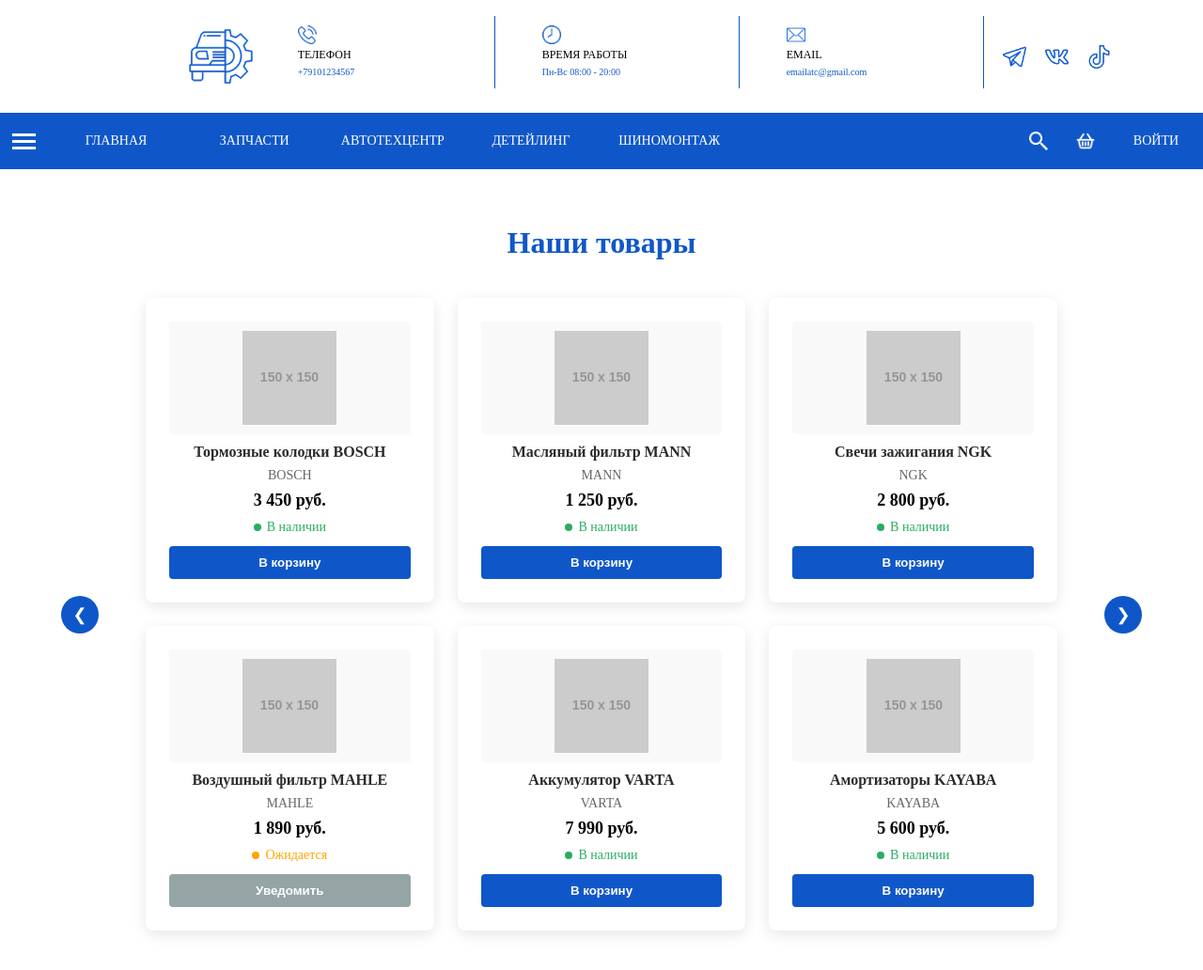
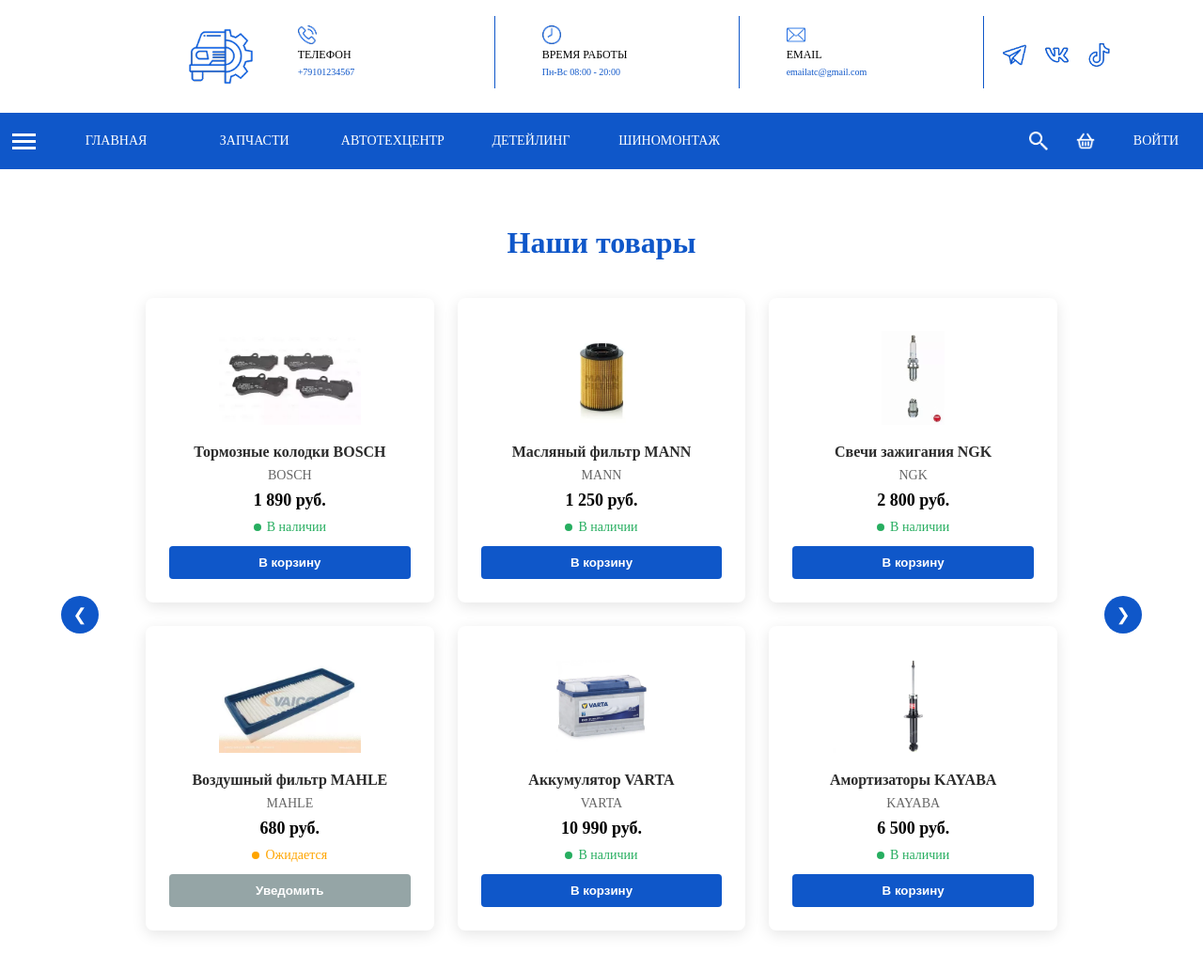
Before and after one commit to xmenbro/AutoRepairCenter, a plain HTML site: page src/html/index.html in a window 1280 px wide. Shown: the top 1032 px of the page at 94% size. Drawn offline with Linux system fonts and the light colour scheme; placeholder pictures from the web are drawn by us.

Commit message:
refactor(Cards): add images for cards

```diff
--- a/src/css/style.css
+++ b/src/css/style.css
@@ -181,7 +181,6 @@
     align-items: center;
     justify-content: center;
     margin-bottom: 10px;
-    background: #f9f9f9;
     border-radius: 4px;
 }
 
--- a/src/html/index.html
+++ b/src/html/index.html
@@ -28,9 +28,9 @@
                 </div>
             </div>
             <div class="icons">
-                <img src="../images/icons/telegram.png" alt="telegram">
-                <img src="../images/icons/vk.png" alt="vk">
-                <img src="../images/icons/tik-tok.png" alt="tiktok">
+                <a href="#"><img src="../images/icons/telegram.png" alt="telegram"></a>
+                <a href="#"><img src="../images/icons/vk.png" alt="vk"></a>
+                <a href="#"><img src="../images/icons/tik-tok.png" alt="tiktok"></a>
             </div>
         </div>
      </header>
@@ -69,11 +69,11 @@
 
                     <div class="product-card">
                         <div class="product-image">
-                            <img src="https://via.placeholder.com/150" alt="Тормозные колодки">
+                            <img src="../images/cards/brakes.webp" alt="Тормозные колодки">
                         </div>
                         <h3 class="product-title">Тормозные колодки BOSCH</h3>
                         <div class="product-brand">BOSCH</div>
-                        <div class="product-price">3 450 руб.</div>
+                        <div class="product-price">1 890 руб.</div>
                         <div class="product-availability in-stock">
                             <div class="availability-dot"></div>
                             В наличии
@@ -83,7 +83,7 @@
 
                     <div class="product-card">
                         <div class="product-image">
-                            <img src="https://via.placeholder.com/150" alt="Масляный фильтр">
+                            <img src="../images/cards/filter.webp" alt="Масляный фильтр">
                         </div>
                         <h3 class="product-title">Масляный фильтр MANN</h3>
                         <div class="product-brand">MANN</div>
@@ -97,7 +97,7 @@
 
                     <div class="product-card">
                         <div class="product-image">
-                            <img src="https://via.placeholder.com/150" alt="Свечи зажигания">
+                            <img src="../images/cards/candle.webp" alt="Свечи зажигания">
                         </div>
                         <h3 class="product-title">Свечи зажигания NGK</h3>
                         <div class="product-brand">NGK</div>
@@ -111,11 +111,11 @@
 
                     <div class="product-card">
                         <div class="product-image">
-                            <img src="https://via.placeholder.com/150" alt="Воздушный фильтр">
+                            <img src="../images/cards/air-filter.webp" alt="Воздушный фильтр">
                         </div>
                         <h3 class="product-title">Воздушный фильтр MAHLE</h3>
                         <div class="product-brand">MAHLE</div>
-                        <div class="product-price">1 890 руб.</div>
+                        <div class="product-price">680 руб.</div>
                         <div class="product-availability out-of-stock">
                             <div class="availability-dot"></div>
                             Ожидается
@@ -125,11 +125,11 @@
 
                     <div class="product-card">
                         <div class="product-image">
-                            <img src="https://via.placeholder.com/150" alt="Аккумулятор">
+                            <img src="../images/cards/battery.webp" alt="Аккумулятор">
                         </div>
                         <h3 class="product-title">Аккумулятор VARTA</h3>
                         <div class="product-brand">VARTA</div>
-                        <div class="product-price">7 990 руб.</div>
+                        <div class="product-price">10 990 руб.</div>
                         <div class="product-availability in-stock">
                             <div class="availability-dot"></div>
                             В наличии
@@ -139,11 +139,11 @@
 
                     <div class="product-card">
                         <div class="product-image">
-                            <img src="https://via.placeholder.com/150" alt="Амортизаторы">
+                            <img src="../images/cards/damper.webp" alt="Амортизаторы">
                         </div>
                         <h3 class="product-title">Амортизаторы KAYABA</h3>
                         <div class="product-brand">KAYABA</div>
-                        <div class="product-price">5 600 руб.</div>
+                        <div class="product-price">6 500 руб.</div>
                         <div class="product-availability in-stock">
                             <div class="availability-dot"></div>
                             В наличии
```
